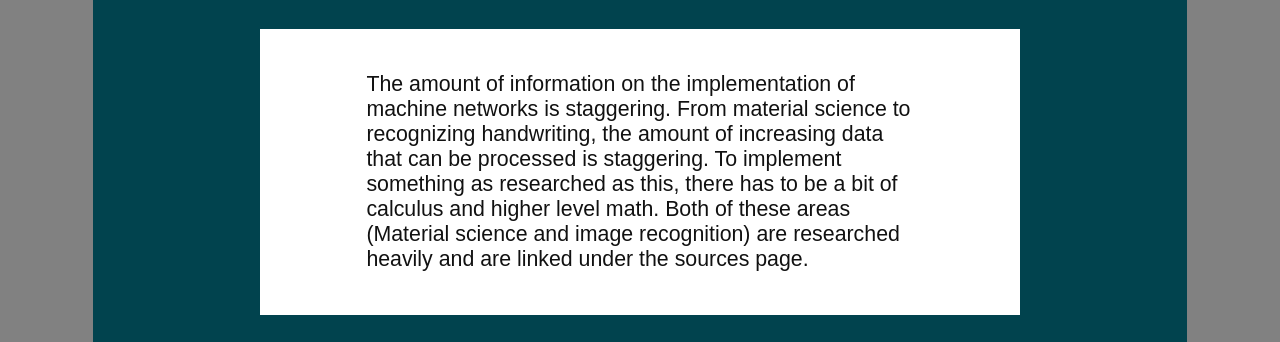
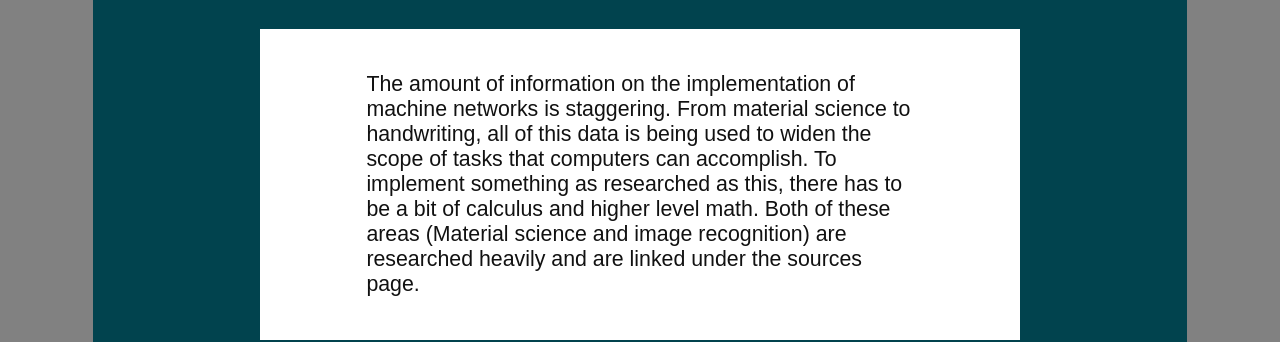
Before and after one commit to Trent-Farley/neural-networks, a website: page public/implement.html in a window 1280 px wide. Shown: the part 144-486 px from the top of the page. Drawn offline with Linux system fonts and the light colour scheme.

```diff
--- a/public/implement.html
+++ b/public/implement.html
@@ -25,8 +25,8 @@
     <h1>Implementation</h1>
     <p>
       The amount of information on the implementation of machine networks is staggering.
-      From material science to recognizing handwriting, the amount of increasing
-      data that can be processed is staggering. To implement something as
+      From material science to handwriting, all of this data is being used to widen
+      the scope of tasks that computers can accomplish. To implement something as
       researched as this, there has to be a bit of calculus and higher level
       math. Both of these areas (Material science and image recognition) are researched
       heavily and are linked under the sources page.
```
